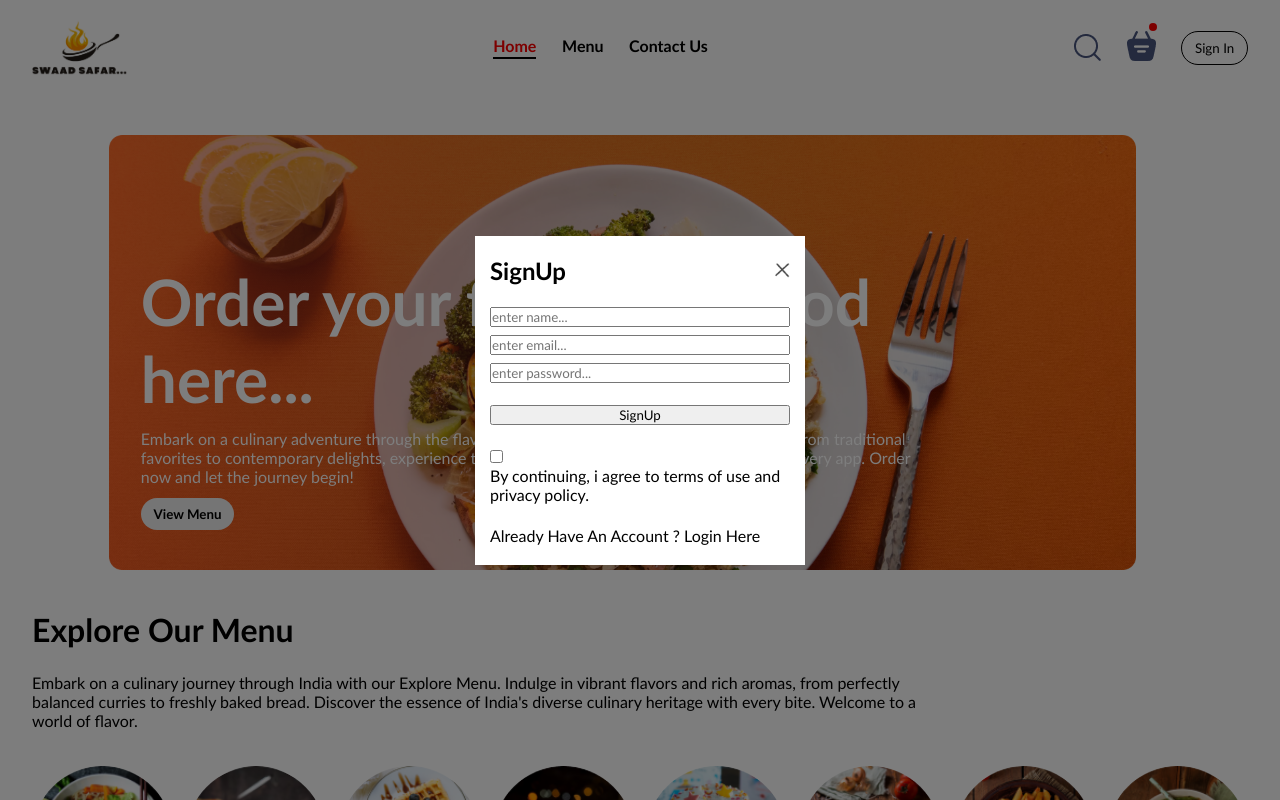
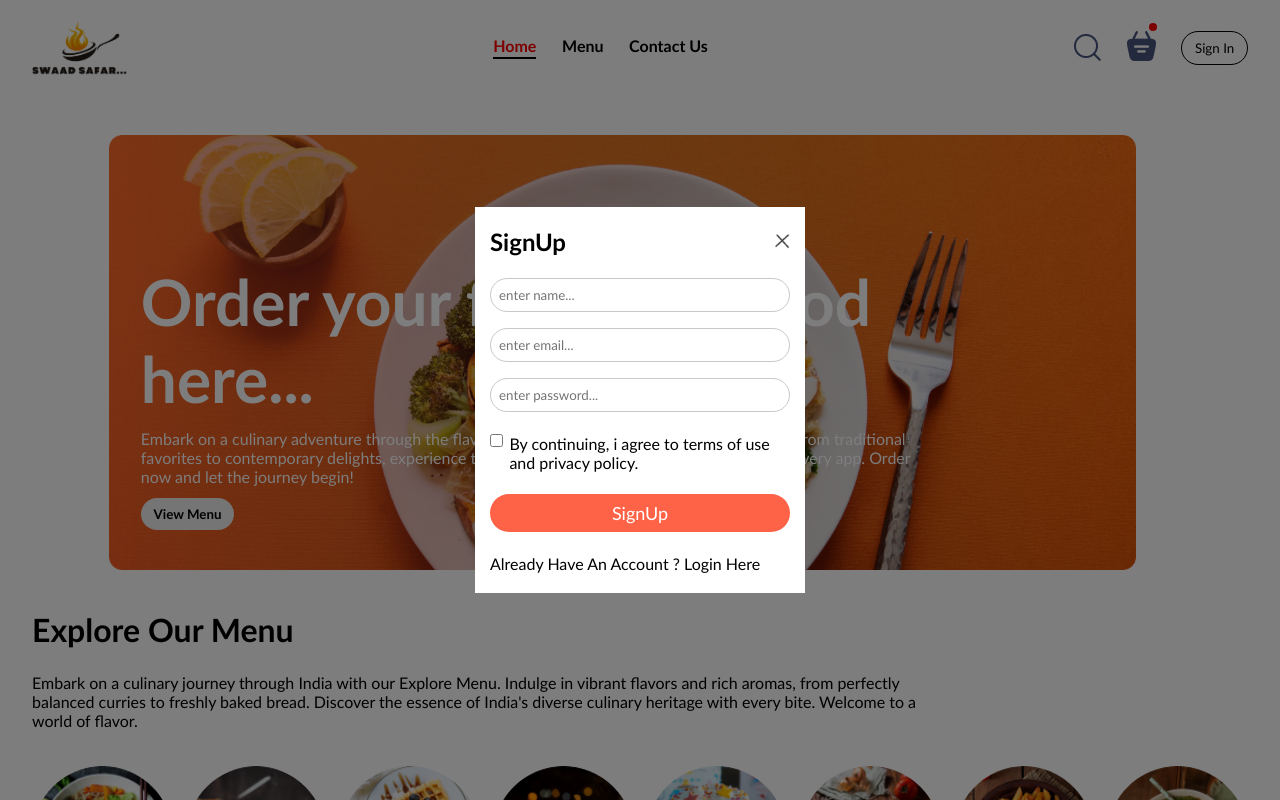
Before and after one commit to RohanScripts/FOOD-APP, a React (Vite) app: page / in a window 1280 px wide. Both pictures are taken after a click on the button "Sign In". Shown: the top 800 px of the page. Built offline with nearby package versions, Linux system fonts and the light colour scheme.

Commit message:
Add terms and conditions checkbox for SignUp

```diff
--- a/src/loginpop/LoginPop.jsx
+++ b/src/loginpop/LoginPop.jsx
@@ -25,11 +25,16 @@ const LoginPop = ({ setShowLoginPop }) => {
           <input required type="email" placeholder="enter email..." />
           <input required type="password" placeholder="enter password..." />
         </div>
+        {curState === "SignUp" ? (
+          <div className="loginpop-terms-condition">
+            <input type="checkbox" required name="" id="" />
+            <p>By continuing, i agree to terms of use and privacy policy.</p>
+          </div>
+        ) : (
+          <></>
+        )}
         <button>{curState === "Login" ? "Login" : "SignUp"}</button>
-        <div className="loginpop-terms-condition">
-          <input type="checkbox" required name="" id="" />
-          <p>By continuing, i agree to terms of use and privacy policy.</p>
-        </div>
+
         {curState === "Login" ? (
           <p>
             Create New Account ?{" "}
--- a/src/loginpop/LoginPopCss.css
+++ b/src/loginpop/LoginPopCss.css
@@ -34,5 +34,28 @@
 .loginpop-inputs {
   display: flex;
   flex-direction: column;
-  gap: 1vh;
+  gap: 2vh;
 }
+
+.loginpop-inputs input {
+  outline: none;
+  padding: 8px;
+  border-radius: 20px;
+  border: 1px solid #c9c9c9;
+}
+
+.loginpop-container button {
+  border: none;
+  padding: 8px;
+  background-color: tomato;
+  color: white;
+  font-size: large;
+  border-radius: 20px;
+  cursor: pointer;
+}
+
+.loginpop-terms-condition {
+  display: flex;
+  align-items: start;
+  gap: 0.5vw;
+}
```
